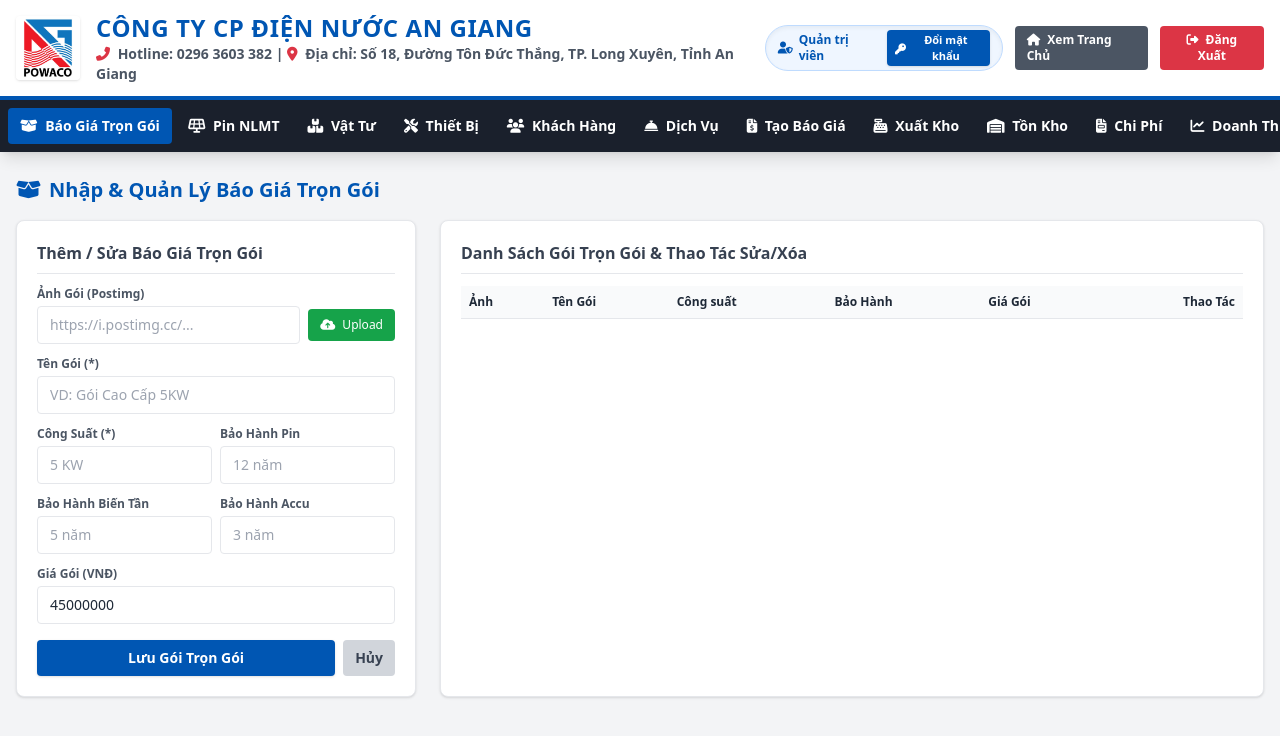
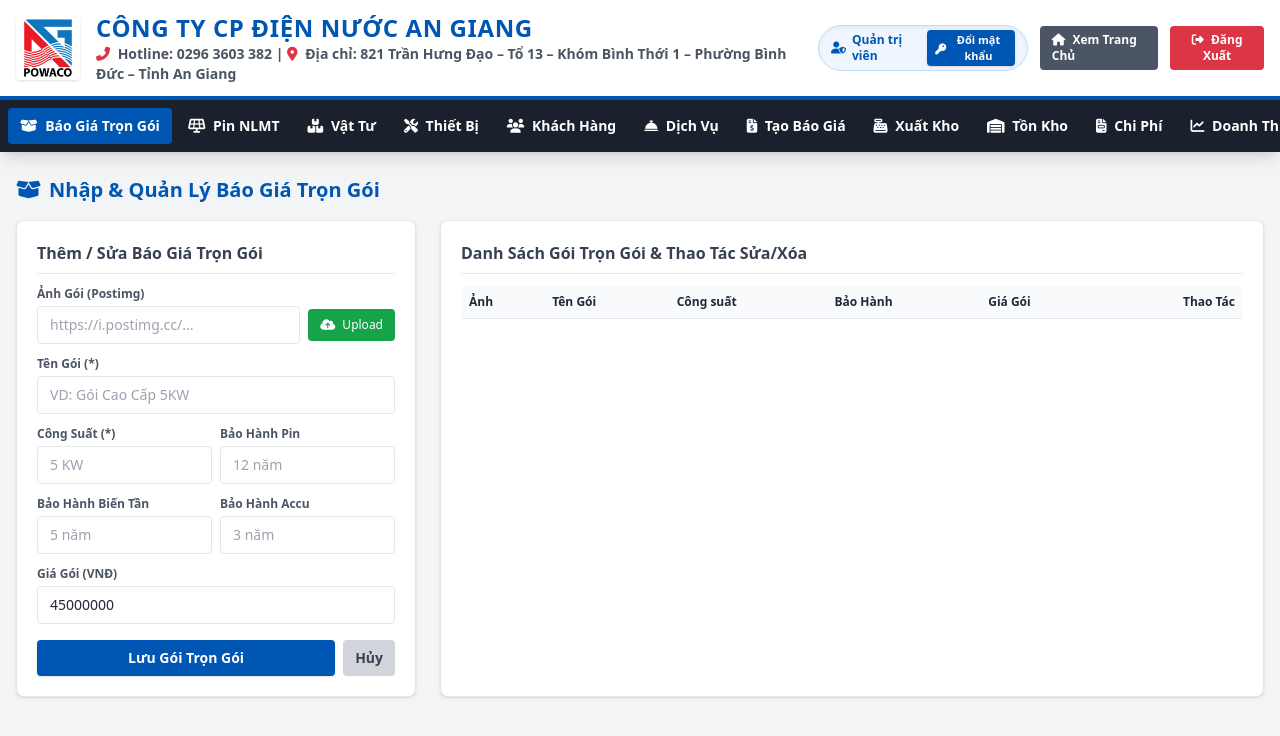
Before and after one commit to hskhoahoc-ui/CtyDiennuoc_Solar, a website: page public/admin.html in a window 1280 px wide. Drawn offline with nearby package versions, Linux system fonts and the light colour scheme; no server answers; sample sign-in values are in the browser's storage.

```diff
--- a/public/admin.html
+++ b/public/admin.html
@@ -49,7 +49,7 @@
                 <img src="logo.png" alt="Logo POWACO" class="w-16 h-16 object-contain rounded shadow" onerror="this.src='https://i.imgur.com/7j8p3Q8.png'">
                 <div>
                     <h1 class="text-2xl font-black text-brandBlue tracking-wide">CÔNG TY CP ĐIỆN NƯỚC AN GIANG</h1>
-                    <p class="text-sm font-semibold text-gray-600"><i class="fas fa-phone-alt text-brandRed mr-1"></i> Hotline: 0296 3603 382 | <i class="fas fa-map-marker-alt text-brandRed mr-1"></i> Địa chỉ: Số 18, Đường Tôn Đức Thắng, TP. Long Xuyên, Tỉnh An Giang</p>
+                    <p class="text-sm font-semibold text-gray-600"><i class="fas fa-phone-alt text-brandRed mr-1"></i> Hotline: 0296 3603 382 | <i class="fas fa-map-marker-alt text-brandRed mr-1"></i> Địa chỉ: 821 Trần Hưng Đạo – Tổ 13 – Khóm Bình Thới 1 – Phường Bình Đức – Tỉnh An Giang</p>
                 </div>
             </div>
             <div class="mt-3 md:mt-0 flex items-center space-x-3">
```
